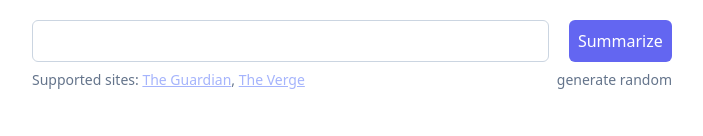
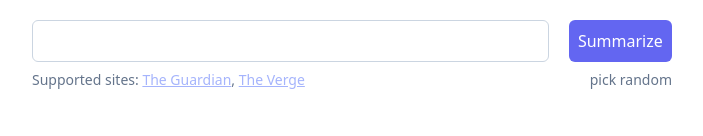
Before and after one commit to ryanarnold/tldr-article-summarizer, a Next.js app: page / in a window 1280 px wide. Shown: the part 164-300 px from the top of the page, without its empty margins (288-991 px from the left). Built offline with nearby package versions, Linux system fonts and the light colour scheme.

Commit message:
feat/pick random

```diff
--- a/data/sites-supported.ts
+++ b/data/sites-supported.ts
@@ -4,12 +4,22 @@ const sites = [
     hostname: 'www.theguardian.com',
     fullurl: 'https://www.theguardian.com/international',
     query: '#maincontent p',
+    samples: [
+      'https://www.theguardian.com/us-news/2022/dec/23/us-weather-bomb-cyclone-us-christmas-latest',
+      'https://www.theguardian.com/technology/2022/dec/23/elon-musk-orders-twitter-to-remove-suicide-prevention-feature',
+      'https://www.theguardian.com/world/2022/dec/23/andriy-yermak-ukrainian-president-top-adviser-zelenskiy-meeting-with-biden-cemented-their-bond-white-house-visit',
+    ],
   },
   {
     name: 'The Verge',
     hostname: 'www.theverge.com',
     fullurl: 'https://www.theverge.com/',
     query: 'article p',
+    samples: [
+      'https://www.theverge.com/2022/12/23/23516723/after-yang-sci-fi-design-interview-alexandra-schaller',
+      'https://www.theverge.com/2022/12/23/23523993/twitter-public-view-count-measurement-without-meaning',
+      'https://www.theverge.com/23517751/elgato-stream-deck-plus-review',
+    ],
   },
 ];
 
--- a/pages/index.tsx
+++ b/pages/index.tsx
@@ -35,6 +35,16 @@ export default function Home() {
     setUrl(event.currentTarget.value);
   };
 
+  const generateRandom = () => {
+    let samples: Array<string> = [];
+
+    sites.forEach((site) => {
+      samples = [...site.samples, ...samples];
+    });
+
+    setUrl(samples[Math.floor(Math.random() * samples.length)]);
+  };
+
   return (
     <>
       <Head>
@@ -66,6 +76,7 @@ export default function Home() {
                 id="inputUrl"
                 className="border-solid border-slate-300 border rounded-md p-2 w-full height-full"
                 onChange={handleUrlChange}
+                value={url}
               />
               {isSummarizing ? (
                 <button
@@ -100,8 +111,11 @@ export default function Home() {
                 );
               })}
             </p>
-            <p className="text-slate-500 text-sm text-right hover:underline hover:cursor-pointer">
-              generate random
+            <p
+              className="text-slate-500 text-sm text-right hover:underline hover:cursor-pointer"
+              onClick={generateRandom}
+            >
+              pick random
             </p>
 
             {summaryContent && summaryTitle ? (
```
